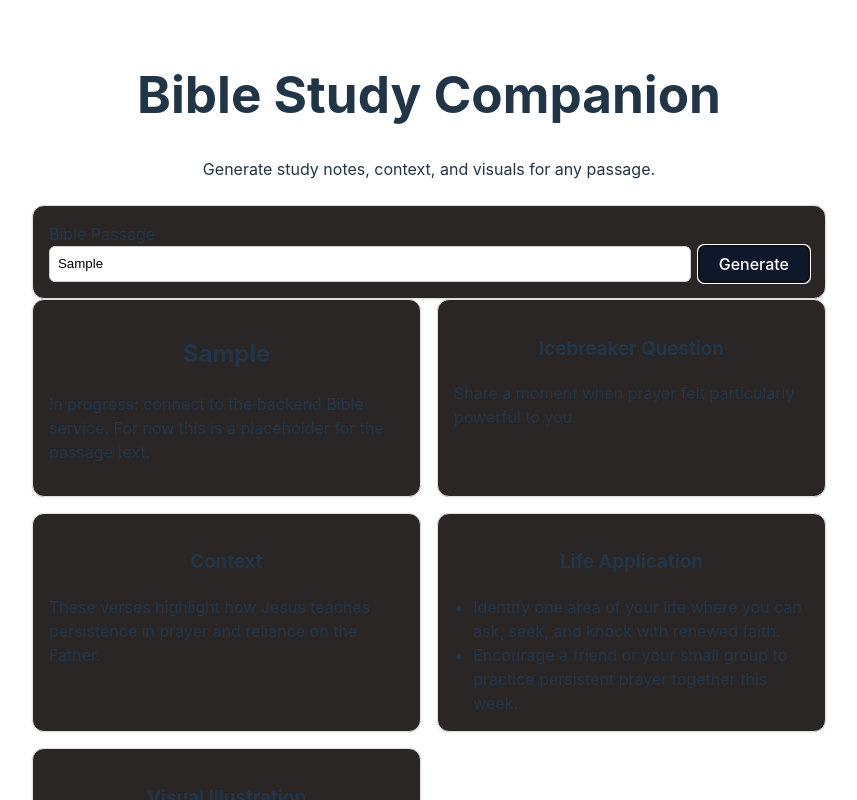
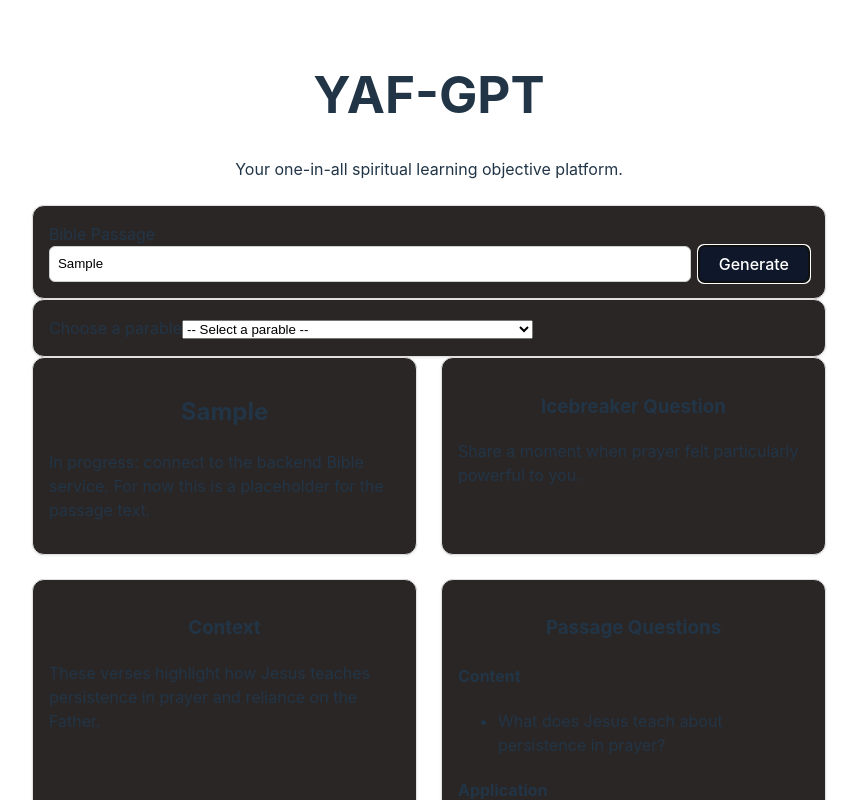
Before and after one commit to LuoKevin/yaf-gpt, a React (Vite) app in the folder frontend/: page / in a window 1280 px wide. Both pictures are taken after typing "Sample" into the empty fields and a click on the button "Generate". Shown: the top 800 px of the page, without its empty margins (211-1068 px from the left). Built offline with nearby package versions, Linux system fonts and the light colour scheme.

Commit message:
selectable parables

```diff
--- a/frontend/src/App.css
+++ b/frontend/src/App.css
@@ -13,8 +13,8 @@
 
 .grid {
   display: grid;
-  grid-template-columns: repeat(auto-fit, minmax(260px, 1fr));
-  gap: 1rem;
+  grid-template-columns: repeat(auto-fit, minmax(280px, 1fr));
+  gap: 1.5rem;
 }
 
 .panel {
@@ -56,6 +56,10 @@
   padding-left: 1.2rem;
 }
 
+.passage-questions .question-block + .question-block {
+  margin-top: 0.75rem;
+}
+
 .passage-image img {
   max-width: 100%;
   border-radius: 8px;
--- a/frontend/src/App.tsx
+++ b/frontend/src/App.tsx
@@ -6,6 +6,8 @@ import { IcebreakerQuestion } from "./components/IcebreakerQuestion";
 import { PassageContext } from "./components/PassageContext";
 import { LifeApplication } from "./components/LifeApplication";
 import { PassageImage } from "./components/PassageImage";
+import { PassageQuestions } from "./components/PassageQuestions";
+import { ParableSelector } from "./components/ParableSelector";
 
 function App() {
   const [reference, setReference] = useState("");
@@ -14,6 +16,9 @@ function App() {
   const [context, setContext] = useState("");
   const [lifeApplication, setLifeApplication] = useState<string[]>([]);
   const [imageUrl, setImageUrl] = useState<string | undefined>();
+  const [questions, setQuestions] = useState<
+    { prompt: string; type: "content" | "application" }[]
+  >([]);
 
   function handleGeneratePassage(ref: string) {
     setReference(ref);
@@ -28,21 +33,27 @@ function App() {
       "Encourage a friend or your small group to practice persistent prayer together this week.",
     ]);
     setImageUrl(undefined);
+    setQuestions([
+      { prompt: "What does Jesus teach about persistence in prayer?", type: "content" },
+      { prompt: "How have you seen persistence answered in your life?", type: "application" },
+    ]);
   }
 
   return (
     <div className="app-shell">
       <header>
-        <h1>Bible Study Companion</h1>
-        <p>Generate study notes, context, and visuals for any passage.</p>
+        <h1>YAF-GPT</h1>
+        <p>Your one-in-all spiritual learning objective platform.</p>
       </header>
 
       <VerseInput onSubmit={handleGeneratePassage} />
+      <ParableSelector onSelect={handleGeneratePassage} />
 
       <main className="grid">
         <PassageDisplay reference={reference} text={passageText} />
         <IcebreakerQuestion question={icebreaker} />
         <PassageContext context={context} />
+        <PassageQuestions questions={questions} />
         <LifeApplication points={lifeApplication} />
         <PassageImage imageUrl={imageUrl} description={reference} />
       </main>
--- /dev/null
+++ b/frontend/src/components/ParableSelector.tsx
@@ -0,0 +1,47 @@
+import { useState } from "react";
+import parables from "./parables.json";
+
+type ParableSelectorProps = {
+  label?: string;
+  onSelect: (reference: string) => void;
+};
+
+type ParablesByBook = Record<
+  string,
+  Array<{
+    title: string;
+    reference: string;
+  }>
+>;
+
+export function ParableSelector({ label = "Choose a parable", onSelect }: ParableSelectorProps) {
+  const data = parables as ParablesByBook;
+  const books = Object.keys(data);
+  const [selectedReference, setSelectedReference] = useState("");
+
+  function handleChange(event: React.ChangeEvent<HTMLSelectElement>) {
+    const value = event.target.value;
+    setSelectedReference(value);
+    if (value) {
+      onSelect(value);
+    }
+  }
+
+  return (
+    <div className="panel parable-selector">
+      <label htmlFor="parable-select">{label}</label>
+      <select id="parable-select" value={selectedReference} onChange={handleChange}>
+        <option value="">-- Select a parable --</option>
+        {books.map((book) => (
+          <optgroup key={book} label={book}>
+            {data[book].map((parable) => (
+              <option key={parable.reference} value={parable.reference}>
+                {parable.title} ({parable.reference})
+              </option>
+            ))}
+          </optgroup>
+        ))}
+      </select>
+    </div>
+  );
+}
--- /dev/null
+++ b/frontend/src/components/PassageQuestions.tsx
@@ -0,0 +1,52 @@
+type PassageQuestionsProps = {
+  questions: {
+    prompt: string;
+    type: "content" | "application";
+  }[];
+};
+
+export function PassageQuestions({ questions }: PassageQuestionsProps) {
+  const grouped = questions.length
+    ? {
+        content: questions.filter((q) => q.type === "content"),
+        application: questions.filter((q) => q.type === "application"),
+      }
+    : {
+        content: [],
+        application: [],
+      };
+
+  return (
+    <section className="panel passage-questions">
+      <header>
+        <h3>Passage Questions</h3>
+      </header>
+      {grouped.content.length === 0 && grouped.application.length === 0 ? (
+        <p>Questions will appear here once a passage is generated.</p>
+      ) : (
+        <>
+          {grouped.content.length > 0 && (
+            <div className="question-block">
+              <h4>Content</h4>
+              <ul>
+                {grouped.content.map((question, index) => (
+                  <li key={`content-${index}`}>{question.prompt}</li>
+                ))}
+              </ul>
+            </div>
+          )}
+          {grouped.application.length > 0 && (
+            <div className="question-block">
+              <h4>Application</h4>
+              <ul>
+                {grouped.application.map((question, index) => (
+                  <li key={`application-${index}`}>{question.prompt}</li>
+                ))}
+              </ul>
+            </div>
+          )}
+        </>
+      )}
+    </section>
+  );
+}
--- /dev/null
+++ b/frontend/src/components/parables.json
@@ -0,0 +1,61 @@
+{
+  "Matthew": [
+    { "title": "Wise and Foolish Builders", "reference": "Matthew 7:24-27" },
+    { "title": "New Cloth on Old Garment", "reference": "Matthew 9:16" },
+    { "title": "New Wine in Old Wineskins", "reference": "Matthew 9:17" },
+    { "title": "The Sower", "reference": "Matthew 13:3-9, 18-23" },
+    { "title": "The Weeds (Tares)", "reference": "Matthew 13:24-30, 36-43" },
+    { "title": "The Mustard Seed", "reference": "Matthew 13:31-32" },
+    { "title": "The Yeast (Leaven)", "reference": "Matthew 13:33" },
+    { "title": "The Hidden Treasure", "reference": "Matthew 13:44" },
+    { "title": "The Pearl of Great Price", "reference": "Matthew 13:45-46" },
+    { "title": "The Dragnet", "reference": "Matthew 13:47-50" },
+    { "title": "The Owner of a House", "reference": "Matthew 13:52" },
+    { "title": "The Lost Sheep", "reference": "Matthew 18:12-14" },
+    { "title": "The Unmerciful Servant", "reference": "Matthew 18:23-35" },
+    { "title": "The Workers in the Vineyard", "reference": "Matthew 20:1-16" },
+    { "title": "The Two Sons", "reference": "Matthew 21:28-32" },
+    { "title": "The Wicked Tenants", "reference": "Matthew 21:33-46" },
+    { "title": "The Wedding Banquet", "reference": "Matthew 22:1-14" },
+    { "title": "The Fig Tree", "reference": "Matthew 24:32-35" },
+    { "title": "The Ten Virgins", "reference": "Matthew 25:1-13" },
+    { "title": "The Talents", "reference": "Matthew 25:14-30" },
+    { "title": "The Sheep and the Goats", "reference": "Matthew 25:31-46" }
+  ],
+  "Mark": [
+    { "title": "The Sower", "reference": "Mark 4:3-20" },
+    { "title": "The Lamp on a Stand", "reference": "Mark 4:21-25" },
+    { "title": "The Growing Seed", "reference": "Mark 4:26-29" },
+    { "title": "The Mustard Seed", "reference": "Mark 4:30-32" },
+    { "title": "The Wicked Tenants", "reference": "Mark 12:1-12" },
+    { "title": "The Fig Tree", "reference": "Mark 13:28-29" }
+  ],
+  "Luke": [
+    { "title": "The Two Debtors", "reference": "Luke 7:41-43" },
+    { "title": "The Sower", "reference": "Luke 8:4-15" },
+    { "title": "The Lamp on a Stand", "reference": "Luke 8:16-18" },
+    { "title": "The Good Samaritan", "reference": "Luke 10:25-37" },
+    { "title": "The Friend at Midnight", "reference": "Luke 11:5-8" },
+    { "title": "The Rich Fool", "reference": "Luke 12:13-21" },
+    { "title": "The Watchful Servants", "reference": "Luke 12:35-40" },
+    { "title": "The Faithful and Unfaithful Stewards", "reference": "Luke 12:41-48" },
+    { "title": "The Barren Fig Tree", "reference": "Luke 13:6-9" },
+    { "title": "The Mustard Seed", "reference": "Luke 13:18-19" },
+    { "title": "The Yeast", "reference": "Luke 13:20-21" },
+    { "title": "The Narrow Door Banquet", "reference": "Luke 13:22-30" },
+    { "title": "The Seats at the Feast", "reference": "Luke 14:7-11" },
+    { "title": "The Great Banquet", "reference": "Luke 14:15-24" },
+    { "title": "The Tower Builder and Warring King", "reference": "Luke 14:28-33" },
+    { "title": "The Lost Sheep", "reference": "Luke 15:3-7" },
+    { "title": "The Lost Coin", "reference": "Luke 15:8-10" },
+    { "title": "The Prodigal Son", "reference": "Luke 15:11-32" },
+    { "title": "The Shrewd Manager", "reference": "Luke 16:1-13" },
+    { "title": "The Rich Man and Lazarus", "reference": "Luke 16:19-31" },
+    { "title": "The Unworthy Servants", "reference": "Luke 17:7-10" },
+    { "title": "The Persistent Widow", "reference": "Luke 18:1-8" },
+    { "title": "The Pharisee and the Tax Collector", "reference": "Luke 18:9-14" },
+    { "title": "The Ten Minas", "reference": "Luke 19:11-27" },
+    { "title": "The Wicked Tenants", "reference": "Luke 20:9-19" },
+    { "title": "The Fig Tree", "reference": "Luke 21:29-33" }
+  ]
+}
```
